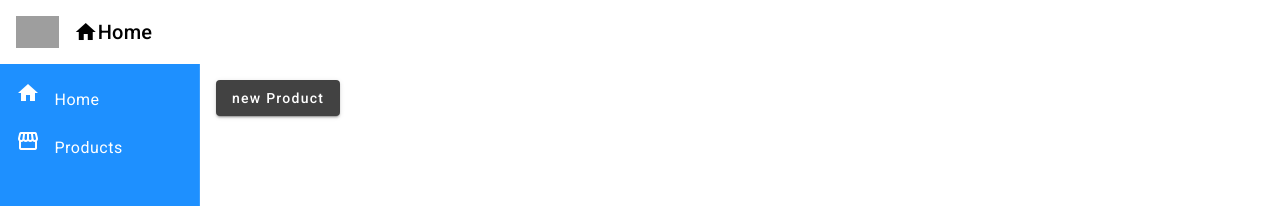
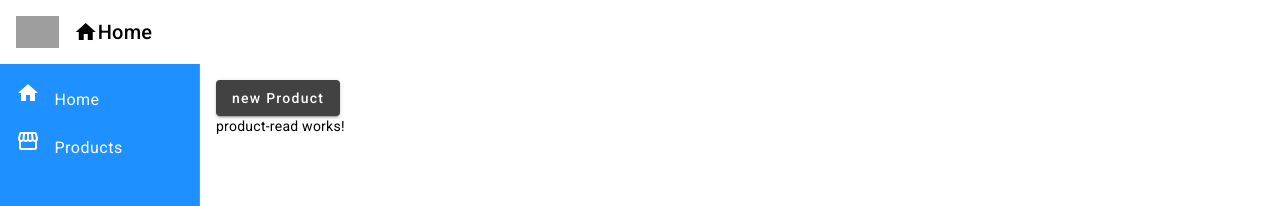
Before and after one commit to Andreas-Ziegler22/first-angular-crud-project, an Angular app: page /products in a window 1280 px wide. Shown: the top 206 px of the page. Built offline with nearby package versions, Linux system fonts and the light colour scheme; grey boxes are pictures that could not be loaded.

Commit message:
component product read

```diff
--- a/src/app/app.module.ts
+++ b/src/app/app.module.ts
@@ -27,6 +27,7 @@ import { FormsModule } from "@angular/forms";
 import { MatFormFieldModule } from "@angular/material/form-field";
 
 import { MatInputModule } from "@angular/material/input";
+import { ProductReadComponent } from './components/product/product-read/product-read.component';
 
 @NgModule({
   declarations: [
@@ -39,6 +40,7 @@ import { MatInputModule } from "@angular/material/input";
     RedDirective,
     ForDirective,
     ProductCreateComponent,
+    ProductReadComponent,
   ],
   imports: [
     BrowserModule,
--- /dev/null
+++ b/src/app/components/product/product-read/product-read.component.html
@@ -0,0 +1 @@
+<p>product-read works!</p>
--- a/src/app/views/product-crud/product-crud.component.html
+++ b/src/app/views/product-crud/product-crud.component.html
@@ -1,3 +1,4 @@
 <button mat-raised-button (click)="navigateToProductCreate()">
   new Product
 </button>
+<app-product-read></app-product-read>
```
Also changed, not shown: src/app/components/product/product-read/product-read.component.ts (added, +10 -0 lines), src/app/components/product/product-read/product-read.component.css (added).
